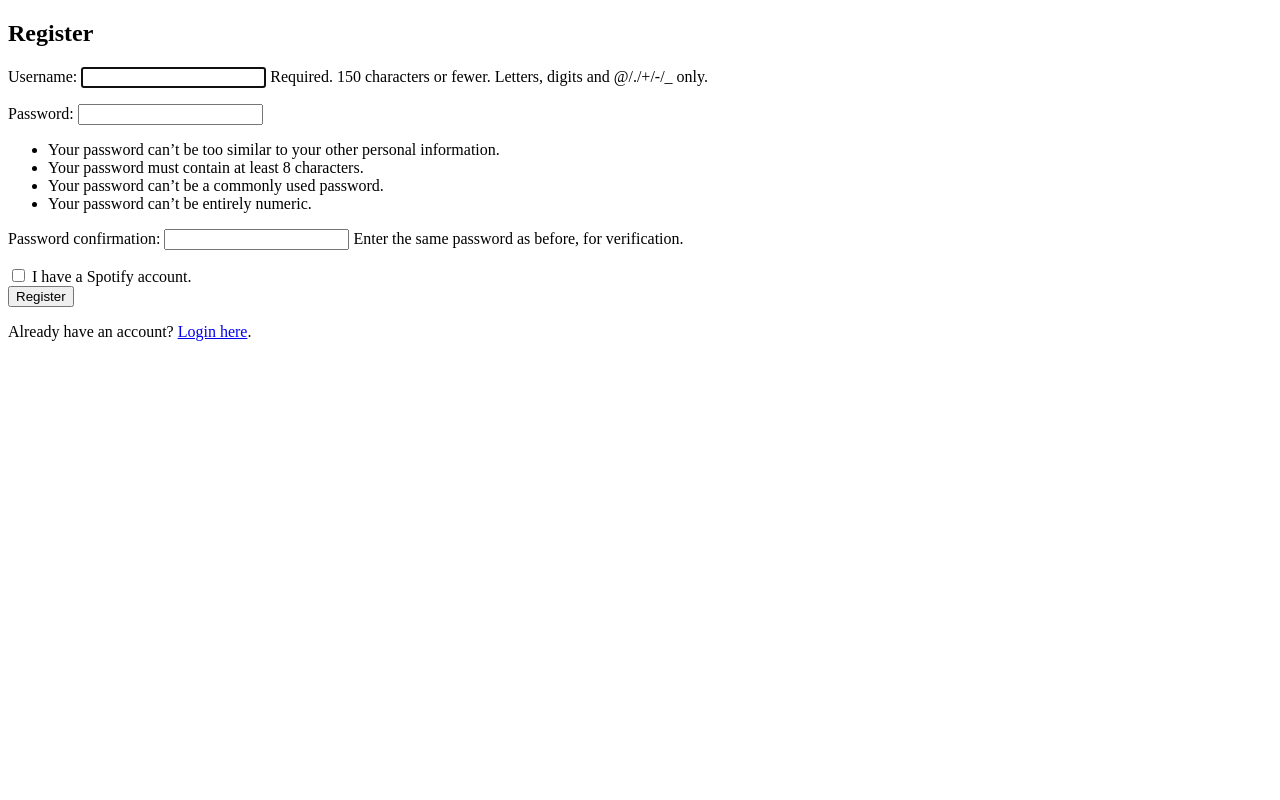
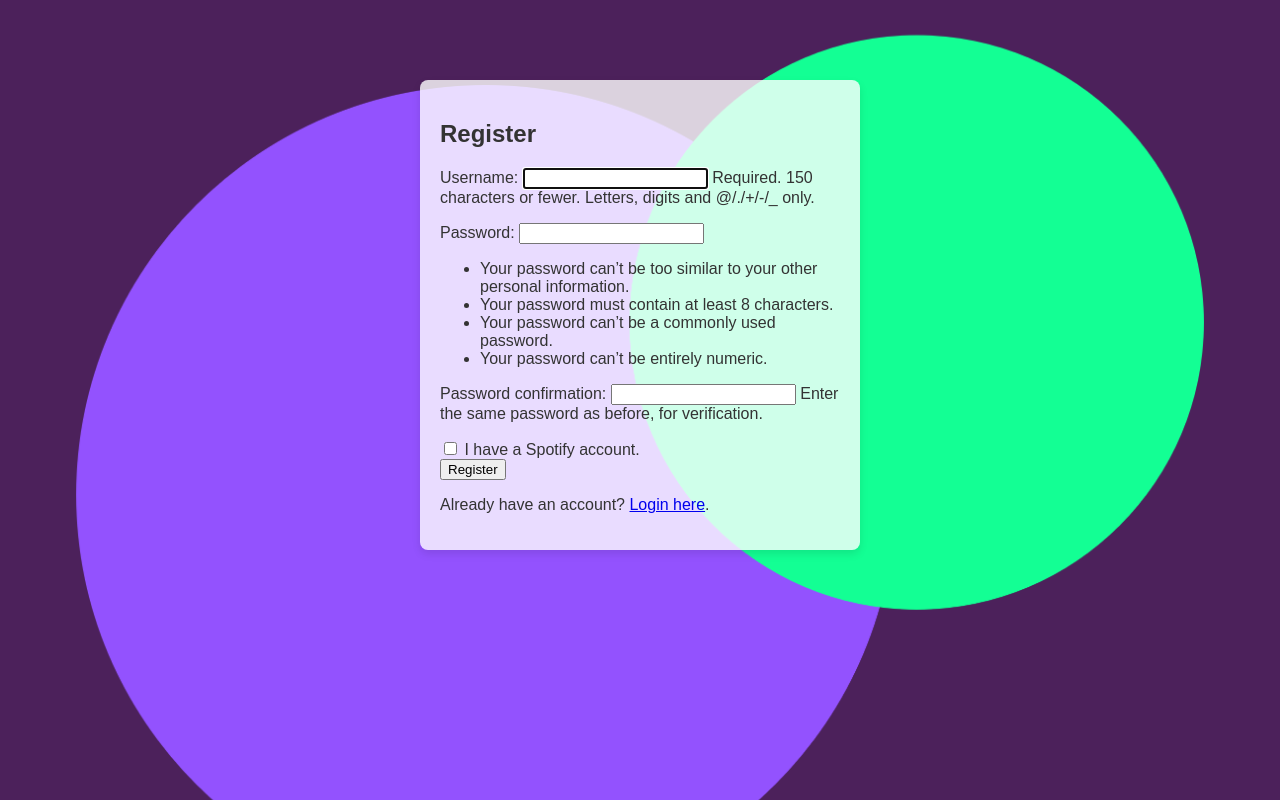
Before and after one commit to akshaya2005/Spotify-Wrapped, a Django app: page /frontend/register/ in a window 1280 px wide. Run offline with Django 5.2, Linux system fonts and the light colour scheme.

Commit message:
Register page has a background image

```diff
--- /dev/null
+++ b/project2/frontend/static/css/register.css
@@ -0,0 +1,20 @@
+body {
+    background-image: url('../images/authentication_background.png'); /* Update this path as needed */
+    background-size: cover;
+    background-repeat: no-repeat;
+    background-attachment: fixed;
+    font-family: Arial, sans-serif;
+    color: #333;
+    margin: 0;
+    padding: 0;
+}
+
+.form-container {
+    background-color: rgba(255, 255, 255, 0.8); /* Adds a light overlay for readability */
+    padding: 20px;
+    border-radius: 8px;
+    max-width: 400px;
+    margin: auto;
+    margin-top: 10vh;
+    box-shadow: 0 4px 8px rgba(0, 0, 0, 0.1);
+}
--- a/project2/frontend/templates/frontend/register.html
+++ b/project2/frontend/templates/frontend/register.html
@@ -1,29 +1,26 @@
+{% load static %}
 <!DOCTYPE html>
 <html lang="en">
 <head>
     <meta charset="UTF-8">
     <title>Register</title>
+    <link rel="stylesheet" type="text/css" href="{% static 'css/register.css' %}">
 </head>
 <body>
+    <div class="form-container">
         <h2>Register</h2>
         <form method="post">
             {% csrf_token %}
-
-        <!-- Display the form fields (username, password, etc.) -->
             {{ form.as_p }}
-
-        <!-- Add the checkbox for confirming Spotify account -->
             <div>
                 <label for="has_spotify_account">
                     <input type="checkbox" name="has_spotify_account" required>
                     I have a Spotify account.
                 </label>
             </div>
-
-        <!-- Register button -->
             <button type="submit">Register</button>
         </form>
-
         <p>Already have an account? <a href="{% url 'frontend:login' %}">Login here</a>.</p>
+    </div>
 </body>
 </html>
```
Also changed, not shown: project2/db.sqlite3, project2/frontend/static/images/authentication_background.png (added). Lines whose indentation alone changed are shown as unchanged.
